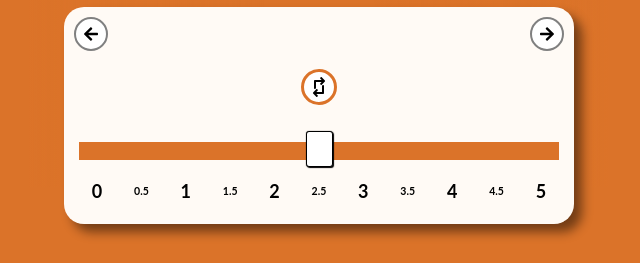
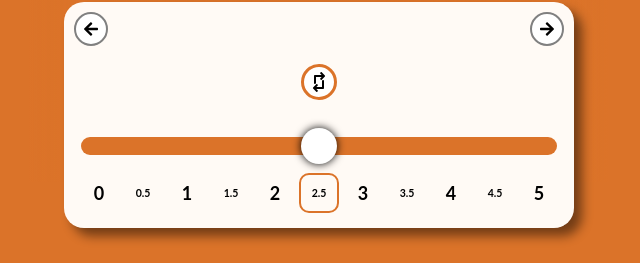
Before and after one commit to Jturnerwhite/mtg-set-rev, a React (Create React App) app in the folder mtg-set-review/: page /sandbox in a window 1280 px wide. Shown: the part 479-742 px from the top of the page, without its empty margins (321-961 px from the left). Built offline with nearby package versions, Linux system fonts and the light colour scheme.

Commit message:
slider improvements

```diff
--- a/mtg-set-review/src/Components/card-rating/card-rating.css
+++ b/mtg-set-review/src/Components/card-rating/card-rating.css
@@ -107,3 +107,8 @@
 
     border: 3px solid #db7329;
 }
+
+.additional-controls {
+    margin-top: 20px;
+    padding: 0px 5px;
+}
--- a/mtg-set-review/src/Components/rating-slider/rating-slider.css
+++ b/mtg-set-review/src/Components/rating-slider/rating-slider.css
@@ -8,7 +8,7 @@
     display: flex;
     justify-content: space-between;
     padding: 0px;
-    margin-top: 10px;
+    margin-top: 15px;
 }
 
 .rating li {
@@ -19,13 +19,14 @@
     text-align: center;
     font-weight: bold;
 
+    border: 2px solid transparent;
     border-radius: 10px;
     cursor: pointer;
 
     font-size: 18px;
 }
 
-.rating li:nth-child(even){
+.rating li:nth-child(even) {
     font-size: 0.66em;
 }
 
@@ -33,16 +34,26 @@
     background-color: #db7329;
     color: white;
 }
+.rating li.selected {
+    border: 2px solid #db7329;
+}
 
 .slider {
     -webkit-appearance: none; /* Hides the slider so that custom slider can be made */
-    width: 100%; /* Specific width is required for Firefox. */
     background: transparent; /* Otherwise white in Chrome */
     font-size: 18px;
 
+    padding: 0px 2px;
+    width: calc(100% - 4px);
+
+
+    --box-shadow: 0px 0px 8px #000;
     --slide-background: #db7329;
-    --thumb-width: 1.5em;
+    --thumb-width: 2em;
     --thumb-height: 2em;
+    --border: 0px;
+    --border-radius: 50%;
+    --track-border-radius: 10px;
 }
 
 .slider::-webkit-slider-thumb {
@@ -62,36 +73,38 @@
 }
 .slider::-webkit-slider-thumb {
     -webkit-appearance: none;
-    border: 1px solid #000000;
     width: var(--thumb-width);
     height: var(--thumb-height);
-    margin-top: calc(((-2em)/4) - 2px);
-    border-radius: 3px;
+    margin-top: calc(((-2em)/4));
+
+    border: var(--border);
+    border-radius: var(--border-radius);
     background: #ffffff;
     cursor: pointer;
-    box-shadow: 1px 1px 1px #000000, 0px 0px 1px #0d0d0d; /* Add cool effects to your sliders! */
+    box-shadow: var(--box-shadow);
 }
 
 /* All the same stuff for Firefox */
 .slider::-moz-range-thumb {
-    box-shadow: 1px 1px 1px #000000, 0px 0px 1px #0d0d0d;
-    border: 1px solid #000000;
+    box-shadow: var(--box-shadow);
     width: var(--thumb-width);
     height: var(--thumb-height);
     margin-top: calc(((-2em)/4) - 2px);
-    border-radius: 3px;
+    border: var(--border);
+    border-radius: var(--border-radius);
     background: #ffffff;
     cursor: pointer;
 }
 
 /* All the same stuff for IE */
 .slider::-ms-thumb {
-    box-shadow: 1px 1px 1px #000000, 0px 0px 1px #0d0d0d;
-    border: 1px solid #000000;
+    box-shadow: var(--box-shadow);
     width: var(--thumb-width);
     height: var(--thumb-height);
     margin-top: calc(((-2em)/4) - 2px);
-    border-radius: 3px;
+
+    border: var(--border);
+    border-radius: var(--border-radius);
     background: #ffffff;
     cursor: pointer;
 }
@@ -101,6 +114,7 @@
     height: 1em;
     cursor: pointer;
     background: var(--slide-background);
+    border-radius: var(--track-border-radius);
 }
 
 .slider:focus::-webkit-slider-runnable-track {
--- a/mtg-set-review/src/Components/rating-slider/rating-slider.js
+++ b/mtg-set-review/src/Components/rating-slider/rating-slider.js
@@ -4,35 +4,67 @@ import { FontAwesomeIcon } from '@fortawesome/react-fontawesome';
 import "./rating-slider.css";
 
 function RatingSlider(props) {
-    // let defaultVal = props.defaultVal;
-    // let rangeLow = props.rangeLow;
-    // let rangeHigh = props.rangeHigh;
+    let values = [
+        {
+            display: "0"
+        },
+        {
+            display: "0.5"
+        },
+        {
+            display: "1"
+        },
+        {
+            display: "1.5"
+        },
+        {
+            display: "2"
+        },
+        {
+            display: "2.5"
+        },
+        {
+            display: "3"
+        },
+        {
+            display: "3.5"
+        },
+        {
+            display: "4"
+        },
+        {
+            display: "4.5"
+        },
+        {
+            display: "5"
+        },
+    ];
 
     const [sliderValue, updateSliderValue] = useState(5);
+    //const [sliderOptions, updateSliderOptions] = useState(values);
+
+    function update(value) {
+        console.log("val", value);
+        values.forEach((item) => { item.selected = false; });
+        values[value].selected = false;
+        //updateSliderOptions(values);
+        updateSliderValue(value);
+    }
 
     function handleChange(event) {
-        updateSliderValue(event.target.value);
+        update(event.target.value);
     }
 
-    function valueClick(val) {
-        updateSliderValue(val);
-    }
+    let quickSelectDisplay = values.map((val, index) => {
+        let classes = (sliderValue == index) ? "selected" : "";
+        return <li key={index} className={classes} onClick={() => { update(index) }}>{val.display}</li>
+    });
 
     return (
         <div className="slider-container">
-            <input className="slider" type="range" min="0" max="10" value={sliderValue} onChange={handleChange} />
+            <input className="slider" type="range" min="0" max={values.length-1} value={sliderValue} onChange={handleChange} />
             <ul className="rating">
-                <li onClick={() => { valueClick(0) }}>0</li>
-                <li onClick={() => { valueClick(1) }}>0.5</li>
-                <li onClick={() => { valueClick(2) }}>1</li>
-                <li onClick={() => { valueClick(3) }}>1.5</li>
-                <li onClick={() => { valueClick(4) }}>2</li>
-                <li onClick={() => { valueClick(5) }}>2.5</li>
-                <li onClick={() => { valueClick(6) }}>3</li>
-                <li onClick={() => { valueClick(7) }}>3.5</li>
-                <li onClick={() => { valueClick(8) }}>4</li>
-                <li onClick={() => { valueClick(9) }}>4.5</li>
-                <li onClick={() => { valueClick(10) }}>5</li>
+                {quickSelectDisplay}
             </ul>
         </div>
     );
```
